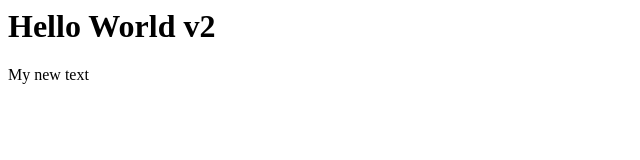
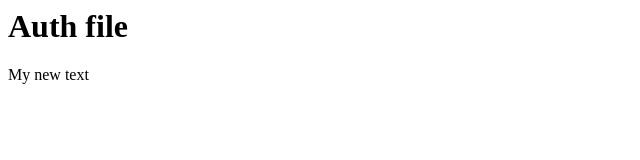
Before and after one commit to xamQrexii/project, a plain HTML site: page index.html in a window 1280 px wide. Shown: the whole page, without its empty margins (0-640 px from the left). Drawn offline with Linux system fonts and the light colour scheme.

Commit message:
added auth file

```diff
--- a/index.html
+++ b/index.html
@@ -1,2 +1,10 @@
-<h1>Hello World v2</h1>
+<h1>Auth file</h1>
 My new text
+
+<!--
+1. Master/Main  (Production)
+2. Develop      (Develop)
+4. Feature Branches
+    (Auth,
+     Cart,
+     Search) -->
```
